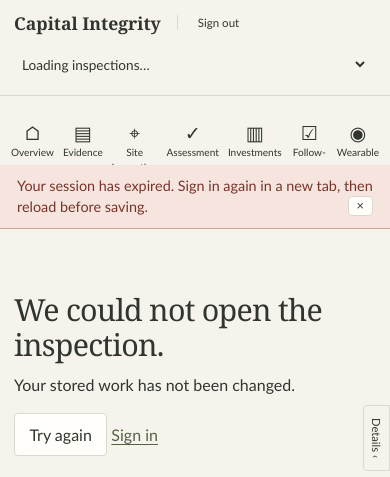
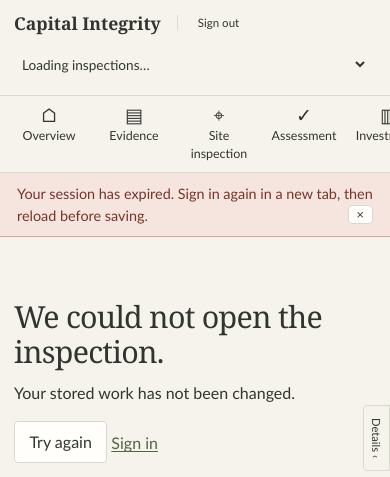
Before and after one commit to Rishikakaps/Shinrai-MVP, a FastAPI app: template app/templates/app.html in a window 390 px wide. Shown: the top 477 px of the page. Run offline with FastAPI, Linux system fonts and the light colour scheme; the template is opened without the code that fills it, so the values that code supplies are empty; parts of the project's set-up code (start-up, migrations or seed data) failed here and were passed over.

Commit message:
Fix mobile header overlap, stale assets and cancellable capture permissions

```diff
--- a/app/static/v2-app.css
+++ b/app/static/v2-app.css
@@ -115,8 +115,12 @@
   margin-top: 28px;
 }
 .nav-rail {
+  top: var(--app-header-height, 64px);
   overflow-y: auto;
   gap: 3px;
+}
+.message {
+  top: var(--app-header-height, 64px);
 }
 .nav-rail a {
   min-height: 58px;
@@ -191,9 +195,6 @@
     width: 100%;
     max-width: none;
   }
-  .nav-rail {
-    top: 100px;
-  }
   .v2-form fieldset {
     max-height: 210px;
   }
@@ -210,10 +211,6 @@
 @media (max-width: 560px) {
   :root {
     --rail: 66px;
-  }
-  .nav-rail a {
-    font-size: 0.63rem;
-    min-height: 56px;
   }
   .nav-rail a > span:first-child {
     font-size: 1.2rem;
@@ -252,10 +249,24 @@
   .identity {
     margin-left: 0;
   }
-  .nav-rail {
-    top: 115px;
-  }
   .v2-hud h2 {
     font-size: 1.35rem;
   }
 }
+@media (max-width: 680px) {
+  .nav-rail {
+    top: var(--app-header-height, 145px);
+    overflow-x: auto;
+    overflow-y: hidden;
+  }
+  .nav-rail a,
+  .nav-expanded .nav-rail a {
+    flex: 0 0 82px;
+    min-height: 64px;
+    font-size: 0.78rem;
+    padding: 8px 4px;
+  }
+  .message {
+    top: calc(var(--app-header-height, 145px) + var(--app-nav-height, 64px));
+  }
+}
--- a/app/static/v2-app.js
+++ b/app/static/v2-app.js
@@ -36,6 +36,7 @@
     preview: null,
     clips: [],
     camera: null,
+    mediaRequest: null,
     scan: null,
     scanFile: null,
     analysis: null,
@@ -62,7 +63,7 @@
         b.inspection_id === visit() &&
         b.local_asset_id === U.state.aid,
     );
-  const canNavigate = () => !S.recording && !S.pending && !S.camera;
+  const canNavigate = () => !S.recording && !S.pending && !S.camera && !S.mediaRequest;
   const reason = "Analyst saved change through the connected V2 interface";
   const source = (quote) => ({
     kind: "analyst_observation",
@@ -727,7 +728,15 @@
     ).forEach((el) => {
       el.disabled = S.recording || S.pending > 0 || !analyst;
     });
-    const active = S.recording || S.pending > 0;
+    const active = S.recording || S.pending > 0 || !!S.mediaRequest;
+    const recordButton = $("[data-v2=record]");
+    if (recordButton)
+      recordButton.disabled = active || !S.physical || !!(S.scan && S.scan.identity_result !== "matches_declared_serial");
+    const stopButton = $("[data-v2=stop]");
+    if (stopButton)
+      stopButton.disabled = !(S.recording || S.mediaRequest?.kind === "microphone");
+    const cameraButton = $("[data-v2=camera]");
+    if (cameraButton) cameraButton.disabled = active || !!S.camera;
     for (const el of $$(
       "[name=capture_type],[name=audio_language],[name=speaker],[name=operating_mode],#v2-consent,#v2-share,#v2-synthetic,#v2-incremental,#v2-speaker-confirmed",
     ))
@@ -898,7 +907,7 @@
       throw Error("No supported microphone codec; upload a WAV/M4A clip.");
     if (S.recording || S.pending)
       throw Error("Finish the current capture and processing first.");
-    S.stream = await navigator.mediaDevices.getUserMedia({
+    S.stream = await requestMedia({
       audio:
         context.kind === "machine_acoustic"
           ? {
@@ -908,7 +917,7 @@
             }
           : true,
       video: false,
-    });
+    }, "microphone");
     S.recording = true;
     afterRender();
     $("#v2-record-status").textContent =
@@ -1014,6 +1023,7 @@
     if (c) c.innerHTML = candidates();
   }
   function stopRecording() {
+    if (S.mediaRequest?.kind === "microphone") S.mediaRequest.cancel();
     S.recording = false;
     clearTimeout(S.timer);
     if (S.recorder?.state === "recording") S.recorder.stop();
@@ -1063,10 +1073,11 @@
       );
     if (S.recording || S.pending)
       throw Error("Stop recording before changing capture devices.");
-    S.camera = await navigator.mediaDevices.getUserMedia({
+    closeCamera();
+    S.camera = await requestMedia({
       video: { facingMode: { ideal: "environment" }, width: { ideal: 1920 } },
       audio: false,
-    });
+    }, "camera");
     const v = $("#v2-camera");
     v.hidden = false;
     v.srcObject = S.camera;
@@ -1075,6 +1086,7 @@
     afterRender();
   }
   function closeCamera() {
+    if (S.mediaRequest?.kind === "camera") S.mediaRequest.cancel();
     S.camera?.getTracks().forEach((t) => t.stop());
     S.camera = null;
     const v = $("#v2-camera");
@@ -1084,6 +1096,32 @@
     }
     if ($("#v2-capture-photo")) $("#v2-capture-photo").hidden = true;
     afterRender();
+  }
+  async function requestMedia(constraints, kind) {
+    if (S.mediaRequest) throw Error("Finish or cancel the current permission request first.");
+    const request = { kind, cancelled: false, cancel: null };
+    let timer;
+    const interrupted = new Promise((_, reject) => {
+      request.cancel = (message = "Permission request cancelled. No recording was saved.") => {
+        request.cancelled = true;
+        reject(Error(message));
+      };
+      timer = setTimeout(() => request.cancel("Permission request timed out. Check the browser permission prompt, then retry."), 45000);
+    });
+    S.mediaRequest = request;
+    afterRender();
+    U.note(`Waiting for ${kind} permission. Use ${kind === "camera" ? "Close camera" : "Stop recording"} to cancel.`);
+    const pending = Promise.resolve().then(() => navigator.mediaDevices.getUserMedia(constraints));
+    pending.then(stream => {
+      if (request.cancelled) stream.getTracks().forEach(track => track.stop());
+    }, () => {});
+    try {
+      return await Promise.race([pending, interrupted]);
+    } finally {
+      clearTimeout(timer);
+      if (S.mediaRequest === request) S.mediaRequest = null;
+      afterRender();
+    }
   }
   function discardConfirmed() {
     return (
@@ -1285,8 +1323,8 @@
     )
       return;
     if (
-      (S.recording || S.pending) &&
-      !["stop", "question"].includes(b.dataset.v2)
+      (S.recording || S.pending || S.mediaRequest) &&
+      !["stop", "camera-stop", "question"].includes(b.dataset.v2)
     ) {
       U.note("Stop capture and wait for pending processing first.", true);
       return;
@@ -1296,6 +1334,11 @@
       !["open-machine", "select-segment", "select-task"].includes(b.dataset.v2)
     ) {
       U.note("Judge access is read-only.", true);
+      return;
+    }
+    // Stop must remain usable while an asynchronous permission dialog is open.
+    if (["stop", "camera-stop"].includes(b.dataset.v2)) {
+      actions[b.dataset.v2](b);
       return;
     }
     act(() => actions[b.dataset.v2]?.(b));
@@ -1694,7 +1737,7 @@
     "click",
     (e) => {
       if (
-        (S.recording || S.pending || S.camera) &&
+        (S.recording || S.pending || S.camera || S.mediaRequest) &&
         e.target.closest('a[href^="#/"],#logout')
       ) {
         e.preventDefault();
@@ -1724,5 +1767,26 @@
     }
   });
   window.CDIV2 = { load, render, decorate, afterRender };
+  // The case/visit header wraps differently on each phone and after case load.
+  // Measure its actual height instead of guessing a fixed sticky offset.
+  const appHeader = document.querySelector(".app-header");
+  const appNav = document.querySelector(".nav-rail");
+  function updateChromeSize() {
+    for (const [element, name] of [
+      [appHeader, "--app-header-height"],
+      [appNav, "--app-nav-height"],
+    ]) {
+      const height = element?.getBoundingClientRect().height;
+      if (height > 0)
+        document.documentElement.style.setProperty(name, Math.ceil(height) + "px");
+    }
+  }
+  if (typeof ResizeObserver !== "undefined") {
+    const chromeObserver = new ResizeObserver(updateChromeSize);
+    if (appHeader) chromeObserver.observe(appHeader);
+    if (appNav) chromeObserver.observe(appNav);
+  }
+  window.addEventListener("resize", updateChromeSize);
+  updateChromeSize();
   if (U.state.report) U.refresh().catch((e) => U.note(e.message, true));
 })();
--- a/app/templates/app.html
+++ b/app/templates/app.html
@@ -4,7 +4,7 @@
   <meta charset="utf-8"><meta name="viewport" content="width=device-width,initial-scale=1">
   <meta name="csrf-token" content="{{ viewer.csrf }}">
   <title>Plant inspection · Capital Integrity</title>
-  <link rel="stylesheet" href="/static/app.css"><link rel="stylesheet" href="/static/v2-app.css"><script src="/static/app.js" defer></script><script src="/static/v2-app.js" defer></script>
+  <link rel="stylesheet" href="{{ static_asset('app.css') }}"><link rel="stylesheet" href="{{ static_asset('v2-app.css') }}"><script src="{{ static_asset('app.js') }}" defer></script><script src="{{ static_asset('v2-app.js') }}" defer></script>
 </head>
 <body data-role="{{ viewer.role }}" data-actor="{{ viewer.actor }}">
   <a class="skip-link" href="#workspace">Skip to the current task</a>
--- a/app/web.py
+++ b/app/web.py
@@ -1,5 +1,6 @@
 """FastAPI-served browser UI, controlled sign-in, and non-destructive synthetic trial helpers."""
 
+import hashlib
 import hmac
 import re
 import secrets
@@ -21,6 +22,12 @@
 def install_ui(app, store, sessions, authenticate):
     base = Path(__file__).parent
     templates = Jinja2Templates(directory=base / "templates")
+
+    def static_asset(name):
+        version = hashlib.sha256((base / "static" / name).read_bytes()).hexdigest()[:16]
+        return f"/static/{name}?v={version}"
+
+    templates.env.globals["static_asset"] = static_asset
     app.mount("/static", StaticFiles(directory=base / "static"), name="static")
     Actor = Annotated[str, Depends(authenticate)]
 
@@ -38,6 +45,8 @@
         )
         if not request.url.path.startswith("/static/"):
             response.headers["Cache-Control"] = "no-store"
+        else:
+            response.headers["Cache-Control"] = "no-cache"
         return response
 
     def login_page(request, error=None, status_code=200):
```
Also changed, not shown: tests/frontend/v2-ui.test.cjs (+29 -0 lines), tests/test_browser_ui.py (+2 -0 lines).
